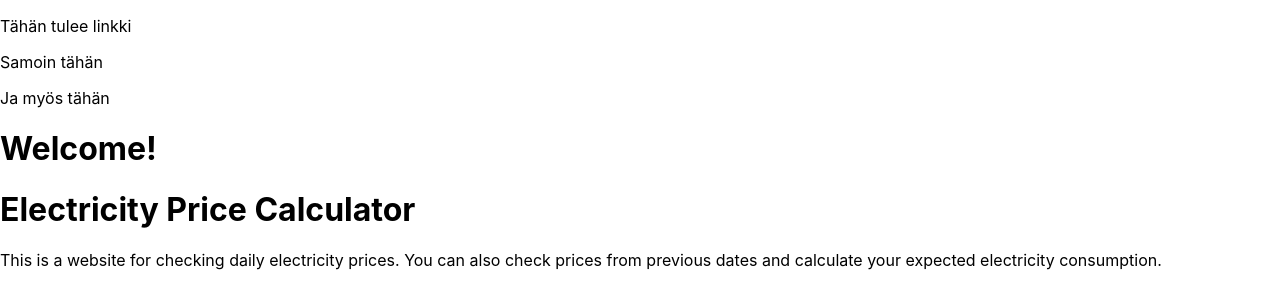
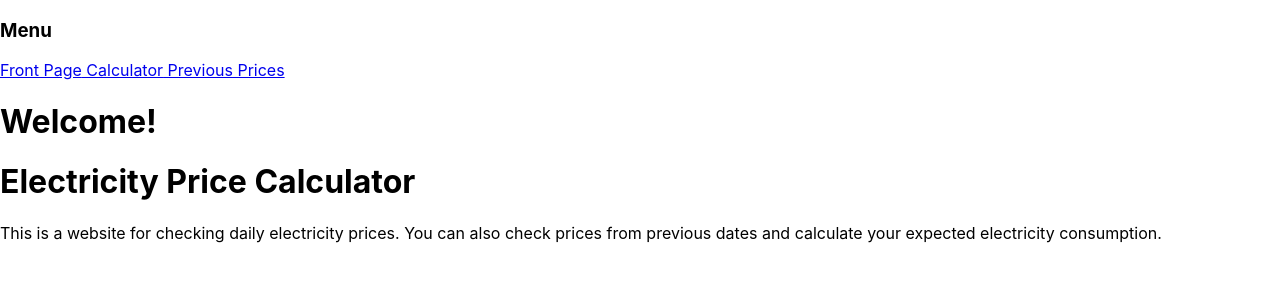
Before and after one commit to mrMikoma/React-codecamp-project-2023, a React (Create React App) app: page / in a window 1280 px wide. Shown: the top 308 px of the page. Built offline with nearby package versions, Linux system fonts and the light colour scheme.

Commit message:
Fixed links

```diff
--- a/package.json
+++ b/package.json
@@ -3,6 +3,7 @@
   "version": "0.1.0",
   "private": true,
   "dependencies": {
+    "@monoid-dev/split-pages": "^2.0.0",
     "@mui/icons-material": "^5.11.0",
     "@testing-library/jest-dom": "^5.16.5",
     "@testing-library/react": "^13.4.0",
--- a/src/App.js
+++ b/src/App.js
@@ -9,11 +9,11 @@ import PriceEstimationPage from './components/PriceEstimationPage/PriceEstimatio
 function App() {
   return (
     <BrowserRouter>
-      <Routes>
-        <Route path='calculator' element={<PriceEstimationPage />}/>
-        <Route path='previous-prices' element={<PreviousPricesPage />}/>
-        <Route path='*' element={<FrontPage />}/>
-      </Routes>
+        <Routes>
+          <Route path='*' element={<FrontPage />}></Route>
+          <Route path='calculator' element={<PriceEstimationPage />}></Route>
+          <Route path='previous-prices' element={<PreviousPricesPage />}></Route>
+        </Routes>
     </BrowserRouter>
   )
 }
--- a/src/components/Menu/Menu.jsx
+++ b/src/components/Menu/Menu.jsx
@@ -1,12 +1,14 @@
 import React from 'react'
+import { Link } from 'react-router-dom'
 
 const Menu = () => {
 
     return (
         <div className="menu">
-            <p>Tähän tulee linkki</p>
-            <p>Samoin tähän</p>
-            <p>Ja myös tähän</p>
+            <h3>Menu</h3>
+            <Link to=""> Front Page</Link>
+            <Link to="calculator"> Calculator</Link>
+            <Link to="previous-page"> Previous Prices</Link>
         </div>
     )
 }
```
Also changed, not shown: 1 other file (tests, documents, lock files or other folders).
